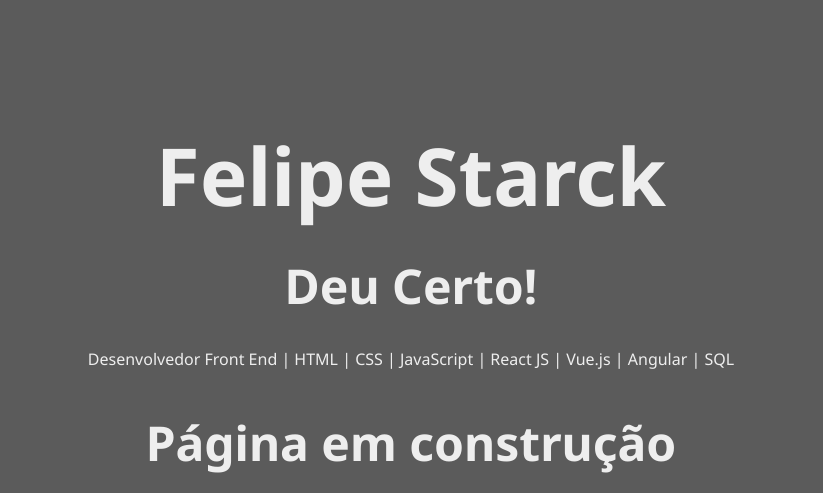
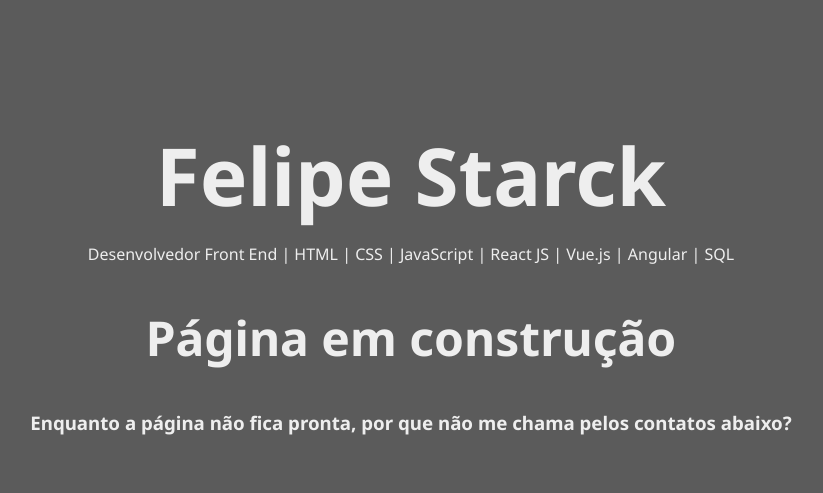
Before and after one commit to fStarck/starck.dev, a plain HTML site: page index.html in a window 1280 px wide. Shown: the top 493 px of the page, without its empty margins (229-1052 px from the left). Drawn offline with Linux system fonts and the light colour scheme.

Commit message:
Commit Inicial pós implementação

```diff
--- a/index.html
+++ b/index.html
@@ -14,7 +14,6 @@
     <main>
         <section>
         <h1>Felipe Starck</h1>
-        <h2>Deu Certo!</h2>
         <p>Desenvolvedor Front End | HTML | CSS | JavaScript | React JS | Vue.js | Angular | SQL</p>
         <h2>Página em construção</h2>
         <h3>Enquanto a página não fica pronta, por que não me chama pelos contatos abaixo?</h3>
```
